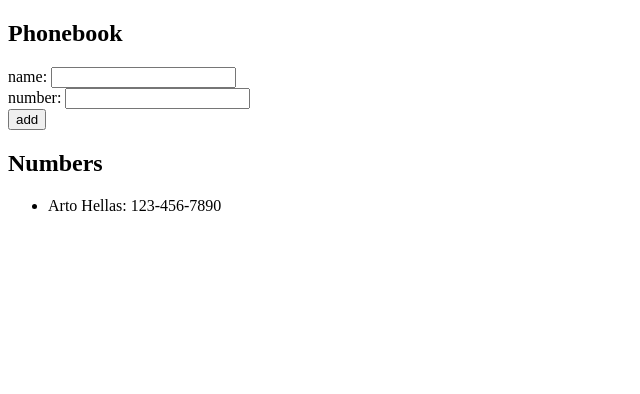
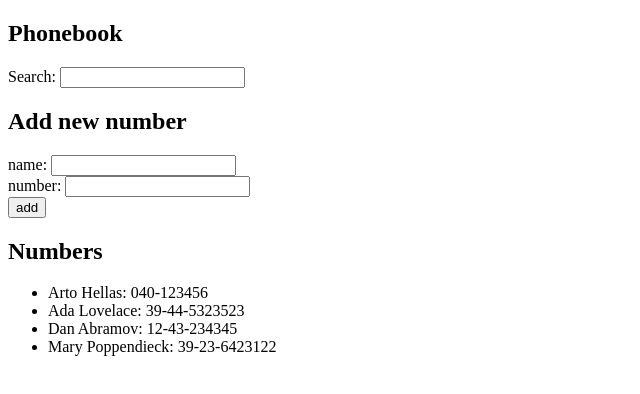
Before and after one commit to ChrisDiPiero/FSO_part2, a React (Create React App) app in the folder fso_part2/: page / in a window 1280 px wide. Shown: the top 394 px of the page, without its empty margins (0-640 px from the left). Built offline with nearby package versions, Linux system fonts and the light colour scheme.

Commit message:
added search option

```diff
--- a/fso_part2/src/App.js
+++ b/fso_part2/src/App.js
@@ -3,10 +3,13 @@ import People from './components/People'
 
 const App = () => {
   const [ persons, setPersons ] = useState([
-    { name: 'Arto Hellas',
-      number: '123-456-7890'}
+    { name: 'Arto Hellas', number: '040-123456', id: 1 },
+    { name: 'Ada Lovelace', number: '39-44-5323523', id: 2 },
+    { name: 'Dan Abramov', number: '12-43-234345', id: 3 },
+    { name: 'Mary Poppendieck', number: '39-23-6423122', id: 4 }
   ])
 
+  const [ searchTerm, setSearchTerm ] = useState('')
   const [ newName, setNewName ] = useState('')
   const [ newNumber, setNewNumber ] = useState('')
 
@@ -27,25 +30,45 @@ const App = () => {
     setNewNumber(event.target.value)
   }
 
+  const searchTermHandler = (event) => {
+    setSearchTerm(event.target.value.toLowerCase())
+  }
+
+  const populateNameList = (e) => <li key={e.name}>{e.name}: {e.number}</li>
+
   return (
     <div>
       <h2>Phonebook</h2>
+      <div>
+        Search: <input type='text' value={searchTerm} onChange={searchTermHandler}/>
+      </div>
+      <h2>Add new number</h2>
       <form onSubmit={handleEvent}>
         <div>
-          name: <input type="text" value={newName} onChange={nameUpdateHandler}/>
+          name: <input type='text' value={newName} onChange={nameUpdateHandler}/>
         </div>
         <div>
-          number: <input type="text" value={newNumber} onChange={numberUpdateHandler}/>
+          number: <input type='text' value={newNumber} onChange={numberUpdateHandler}/>
         </div>
         <div>
-          <button type="submit">add</button>
+          <button type='submit'>add</button>
         </div>
       </form>
       <h2>Numbers</h2>
       <ul>
-        {persons.map( (e) => (
-            <li key={e.name}>{e.name}: {e.number}</li>
-        ))}
+        {
+          persons.map( (e) =>  (
+            !searchTerm ? populateNameList(e) :
+            e.name.toLowerCase().includes(searchTerm) ? populateNameList(e) :
+            null
+          ))
+        //   persons.map( (e) = (
+        //     { e.name.includes(searchTerm) ? (<li key={e.name}>{e.name}: {e.number}</li>) :
+        //   ))
+          // persons.map( (e) => (
+          //   <li key={e.name}>{e.name}: {e.number}</li>
+          // ))
+        }
       </ul>
     </div>
   )
```
